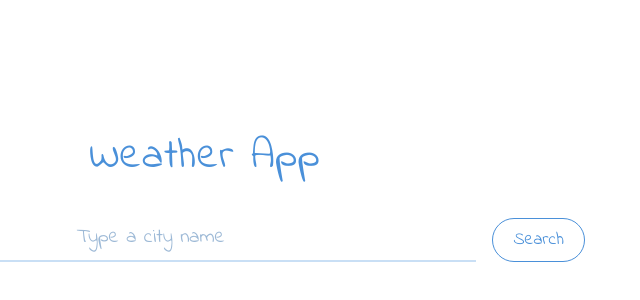
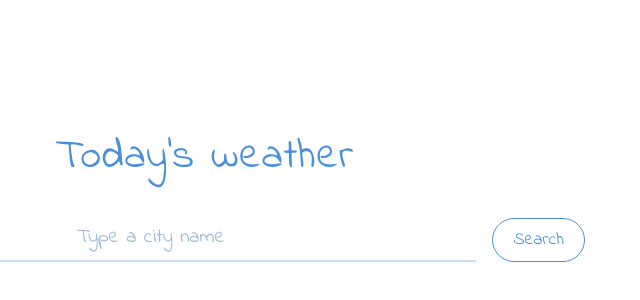
Before and after one commit to sushma-rkg/weather-app-oct31, a plain HTML site: page index.html in a window 1280 px wide. Shown: the part 206-506 px from the top of the page, without its empty margins (435-1075 px from the left). Drawn offline with Linux system fonts and the light colour scheme.

Commit message:
Rename app title to Today's weather
Co-Authored-By: Claude Sonnet 5.5 <noreply@anthropic.com>
Claude-Session: https://claude.ai/code/session_01K5QuQQY2j6HgY37RufVNSY

```diff
--- a/index.html
+++ b/index.html
@@ -3,13 +3,13 @@
 <head>
   <meta charset="UTF-8">
   <meta name="viewport" content="width=device-width, initial-scale=1.0">
-  <title>Weather App</title>
+  <title>Today's weather</title>
   <link rel="stylesheet" href="https://fonts.googleapis.com/css2?family=Indie+Flower&display=swap">
   <link rel="stylesheet" href="style.css">
 </head>
 <body>
   <main class="app">
-    <h1>Weather App</h1>
+    <h1>Today's weather</h1>
     <form class="search">
       <input type="text" placeholder="Type a city name" aria-label="City name">
       <button type="submit">Search</button>
```
